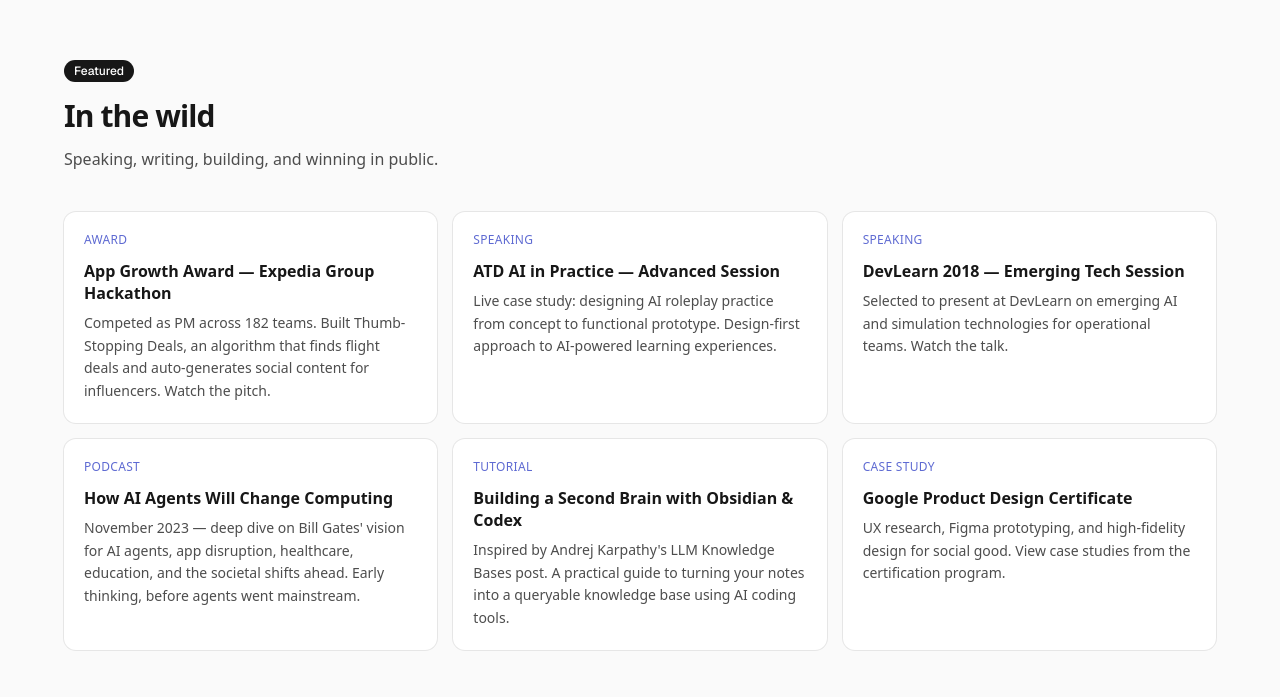
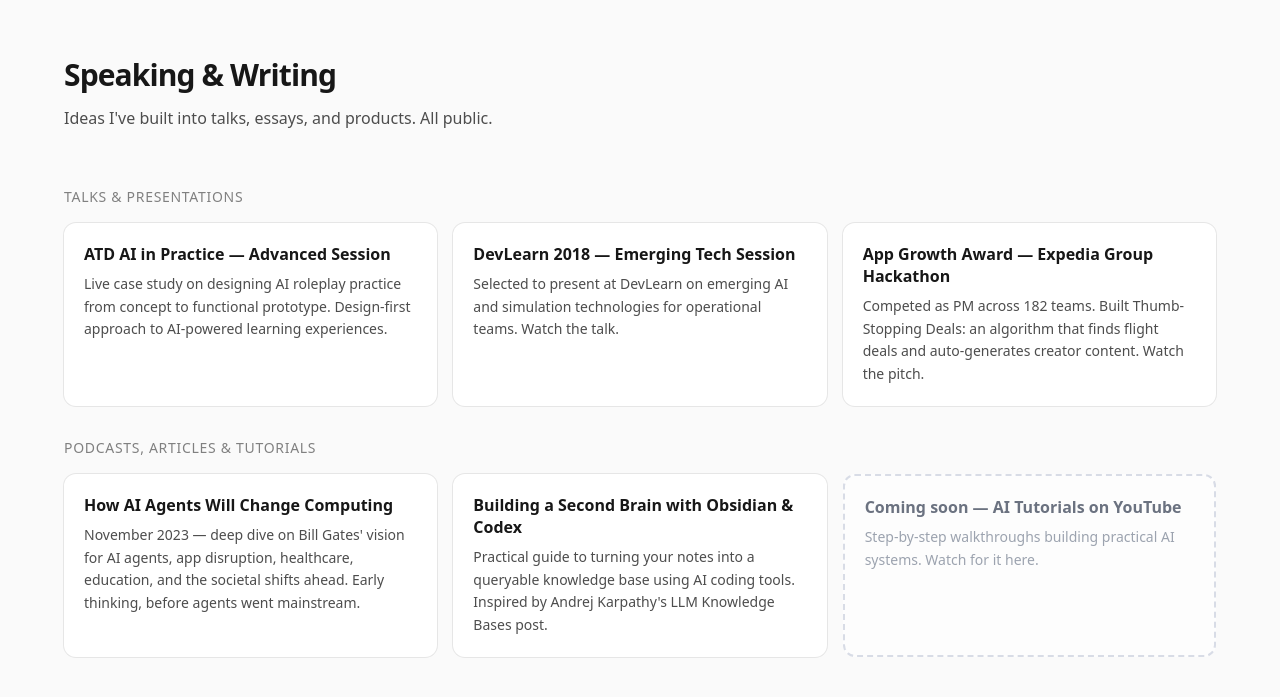
Before and after one commit to jonmeisburg/portfolio, a Next.js app: page / in a window 1280 px wide. Shown: the part 1268-1965 px from the top of the page. Built offline with nearby package versions, Linux system fonts and the light colour scheme.

Commit message:
Replace Featured with Speaking & Writing section, restructured layout

```diff
--- a/src/components/Featured.tsx
+++ b/src/components/Featured.tsx
@@ -3,39 +3,19 @@ export default function Featured() {
     <section className="py-16 md:py-20 bg-[#fafafa]">
       <div className="max-w-[1200px] mx-auto px-6">
         <div className="max-w-2xl mb-10">
-          <span className="badge bg-[#171717] text-white mb-4">
-            Featured
-          </span>
           <h2 className="text-2xl md:text-3xl font-semibold tracking-[-0.03em] text-[#171717] mb-3">
-            In the wild
+            Speaking & Writing
           </h2>
           <p className="text-base text-[#4d4d4d] leading-relaxed">
-            Speaking, writing, building, and winning in public.
+            Ideas I've built into talks, essays, and products. All public.
           </p>
         </div>
 
-        <div className="grid grid-cols-1 md:grid-cols-2 lg:grid-cols-3 gap-4">
-          {/* Hackathon */}
-          <a
-            href="https://www.youtube.com/watch?v=3FOpcTXLvA4"
-            target="_blank"
-            rel="noopener noreferrer"
-            className="group block p-5 rounded-xl bg-white shadow-border hover:shadow-border-hover transition-all duration-200"
-          >
-            <div className="flex items-center gap-2 mb-3">
-              <span className="text-xs font-medium text-[#5e6ad2] font-mono uppercase tracking-wide">
-                Award
-              </span>
-            </div>
-            <h3 className="text-base font-semibold text-[#171717] mb-2 group-hover:text-[#5e6ad2] transition-colors leading-snug">
-              App Growth Award — Expedia Group Hackathon
-            </h3>
-            <p className="text-sm text-[#4d4d4d] leading-relaxed">
-              Competed as PM across 182 teams. Built Thumb-Stopping Deals, an
-              algorithm that finds flight deals and auto-generates social
-              content for influencers. Watch the pitch.
-            </p>
-          </a>
+        <div className="grid grid-cols-1 md:grid-cols-2 lg:grid-cols-3 gap-4 mb-8">
+          {/* Talks */}
+          <h3 className="col-span-full text-sm font-medium text-[#808080] uppercase tracking-wider pt-4">
+            Talks & Presentations
+          </h3>
 
           {/* ATD Speaking */}
           <a
@@ -44,18 +24,11 @@ export default function Featured() {
             rel="noopener noreferrer"
             className="group block p-5 rounded-xl bg-white shadow-border hover:shadow-border-hover transition-all duration-200"
           >
-            <div className="flex items-center gap-2 mb-3">
-              <span className="text-xs font-medium text-[#5e6ad2] font-mono uppercase tracking-wide">
-                Speaking
-              </span>
-            </div>
             <h3 className="text-base font-semibold text-[#171717] mb-2 group-hover:text-[#5e6ad2] transition-colors leading-snug">
               ATD AI in Practice — Advanced Session
             </h3>
             <p className="text-sm text-[#4d4d4d] leading-relaxed">
-              Live case study: designing AI roleplay practice from concept to
-              functional prototype. Design-first approach to AI-powered
-              learning experiences.
+              Live case study on designing AI roleplay practice from concept to functional prototype. Design-first approach to AI-powered learning experiences.
             </p>
           </a>
 
@@ -66,19 +39,33 @@ export default function Featured() {
             rel="noopener noreferrer"
             className="group block p-5 rounded-xl bg-white shadow-border hover:shadow-border-hover transition-all duration-200"
           >
-            <div className="flex items-center gap-2 mb-3">
-              <span className="text-xs font-medium text-[#5e6ad2] font-mono uppercase tracking-wide">
-                Speaking
-              </span>
-            </div>
             <h3 className="text-base font-semibold text-[#171717] mb-2 group-hover:text-[#5e6ad2] transition-colors leading-snug">
               DevLearn 2018 — Emerging Tech Session
             </h3>
             <p className="text-sm text-[#4d4d4d] leading-relaxed">
-              Selected to present at DevLearn on emerging AI and simulation
-              technologies for operational teams. Watch the talk.
+              Selected to present at DevLearn on emerging AI and simulation technologies for operational teams. Watch the talk.
             </p>
           </a>
+
+          {/* Hackathon */}
+          <a
+            href="https://www.youtube.com/watch?v=3FOpcTXLvA4"
+            target="_blank"
+            rel="noopener noreferrer"
+            className="group block p-5 rounded-xl bg-white shadow-border hover:shadow-border-hover transition-all duration-200"
+          >
+            <h3 className="text-base font-semibold text-[#171717] mb-2 group-hover:text-[#5e6ad2] transition-colors leading-snug">
+              App Growth Award — Expedia Group Hackathon
+            </h3>
+            <p className="text-sm text-[#4d4d4d] leading-relaxed">
+              Competed as PM across 182 teams. Built Thumb-Stopping Deals: an algorithm that finds flight deals and auto-generates creator content. Watch the pitch.
+            </p>
+          </a>
+
+          {/* Videos & Writing */}
+          <h3 className="col-span-full text-sm font-medium text-[#808080] uppercase tracking-wider pt-4">
+            Podcasts, Articles & Tutorials
+          </h3>
 
           {/* Podcast */}
           <a
@@ -87,63 +74,39 @@ export default function Featured() {
             rel="noopener noreferrer"
             className="group block p-5 rounded-xl bg-white shadow-border hover:shadow-border-hover transition-all duration-200"
           >
-            <div className="flex items-center gap-2 mb-3">
-              <span className="text-xs font-medium text-[#5e6ad2] font-mono uppercase tracking-wide">
-                Podcast
-              </span>
-            </div>
             <h3 className="text-base font-semibold text-[#171717] mb-2 group-hover:text-[#5e6ad2] transition-colors leading-snug">
               How AI Agents Will Change Computing
             </h3>
             <p className="text-sm text-[#4d4d4d] leading-relaxed">
-              November 2023 — deep dive on Bill Gates' vision for AI agents,
-              app disruption, healthcare, education, and the societal shifts
-              ahead. Early thinking, before agents went mainstream.
+              November 2023 — deep dive on Bill Gates' vision for AI agents, app disruption, healthcare, education, and the societal shifts ahead. Early thinking, before agents went mainstream.
             </p>
           </a>
 
-          {/* Tutorial */}
+          {/* Second Brain Article */}
           <a
             href="https://www.linkedin.com/pulse/building-second-brain-obsidian-codex-jon-meisburg-7qhec/"
             target="_blank"
             rel="noopener noreferrer"
             className="group block p-5 rounded-xl bg-white shadow-border hover:shadow-border-hover transition-all duration-200"
           >
-            <div className="flex items-center gap-2 mb-3">
-              <span className="text-xs font-medium text-[#5e6ad2] font-mono uppercase tracking-wide">
-                Tutorial
-              </span>
-            </div>
             <h3 className="text-base font-semibold text-[#171717] mb-2 group-hover:text-[#5e6ad2] transition-colors leading-snug">
               Building a Second Brain with Obsidian & Codex
             </h3>
             <p className="text-sm text-[#4d4d4d] leading-relaxed">
-              Inspired by Andrej Karpathy's LLM Knowledge Bases post. A
-              practical guide to turning your notes into a queryable
-              knowledge base using AI coding tools.
+              Practical guide to turning your notes into a queryable knowledge base using AI coding tools. Inspired by Andrej Karpathy's LLM Knowledge Bases post.
             </p>
           </a>
 
-          {/* Product Design */}
-          <a
-            href="https://drive.google.com/file/d/1-jAmoedl87OlMmem8i9C3bnI1rUFvM0W/view"
-            target="_blank"
-            rel="noopener noreferrer"
-            className="group block p-5 rounded-xl bg-white shadow-border hover:shadow-border-hover transition-all duration-200"
-          >
-            <div className="flex items-center gap-2 mb-3">
-              <span className="text-xs font-medium text-[#5e6ad2] font-mono uppercase tracking-wide">
-                Case Study
-              </span>
-            </div>
-            <h3 className="text-base font-semibold text-[#171717] mb-2 group-hover:text-[#5e6ad2] transition-colors leading-snug">
-              Google Product Design Certificate
+          {/* YouTube Placeholder */}
+          <div className="group block p-5 rounded-xl border-2 border-[#d8dce6] border-dashed bg-white/50 transition-colors">
+            <h3 className="text-base font-semibold text-[#6b7280] mb-2 leading-snug line-clamp-2">
+              Coming soon — AI Tutorials on YouTube
             </h3>
-            <p className="text-sm text-[#4d4d4d] leading-relaxed">
-              UX research, Figma prototyping, and high-fidelity design for
-              social good. View case studies from the certification program.
+            <p className="text-sm text-[#9ca3af] leading-relaxed">
+              Step-by-step walkthroughs building practical AI systems. Watch for it here.
             </p>
-          </a>
+          </div>
+
         </div>
       </div>
     </section>
```
